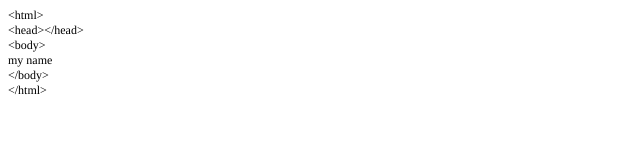
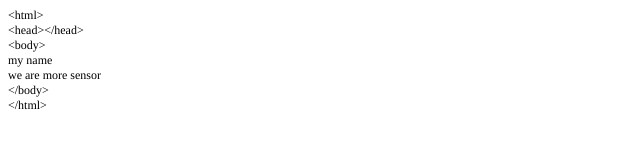
Before and after one commit to rahulpareek2440/tracker, a plain HTML site: page index.html in a window 1280 px wide. Shown: the full height of the page, 0-640 px from the left. Drawn offline with Linux system fonts and the light colour scheme.

```diff
--- a/index.html
+++ b/index.html
@@ -16,6 +16,7 @@
 <p class="p1"><span class="s1">&lt;head&gt;&lt;/head&gt;</span></p>
 <p class="p1"><span class="s1">&lt;body&gt;</span></p>
 <p class="p1"><span class="s1">my name</span></p>
+<p class="p1"><span class="s1">we are more sensor</span></p>
 <p class="p1"><span class="s1">&lt;/body&gt;</span></p>
 <p class="p1"><span class="s1">&lt;/html&gt;</span></p>
 </body>
```
Also changed, not shown: 1 other file.
